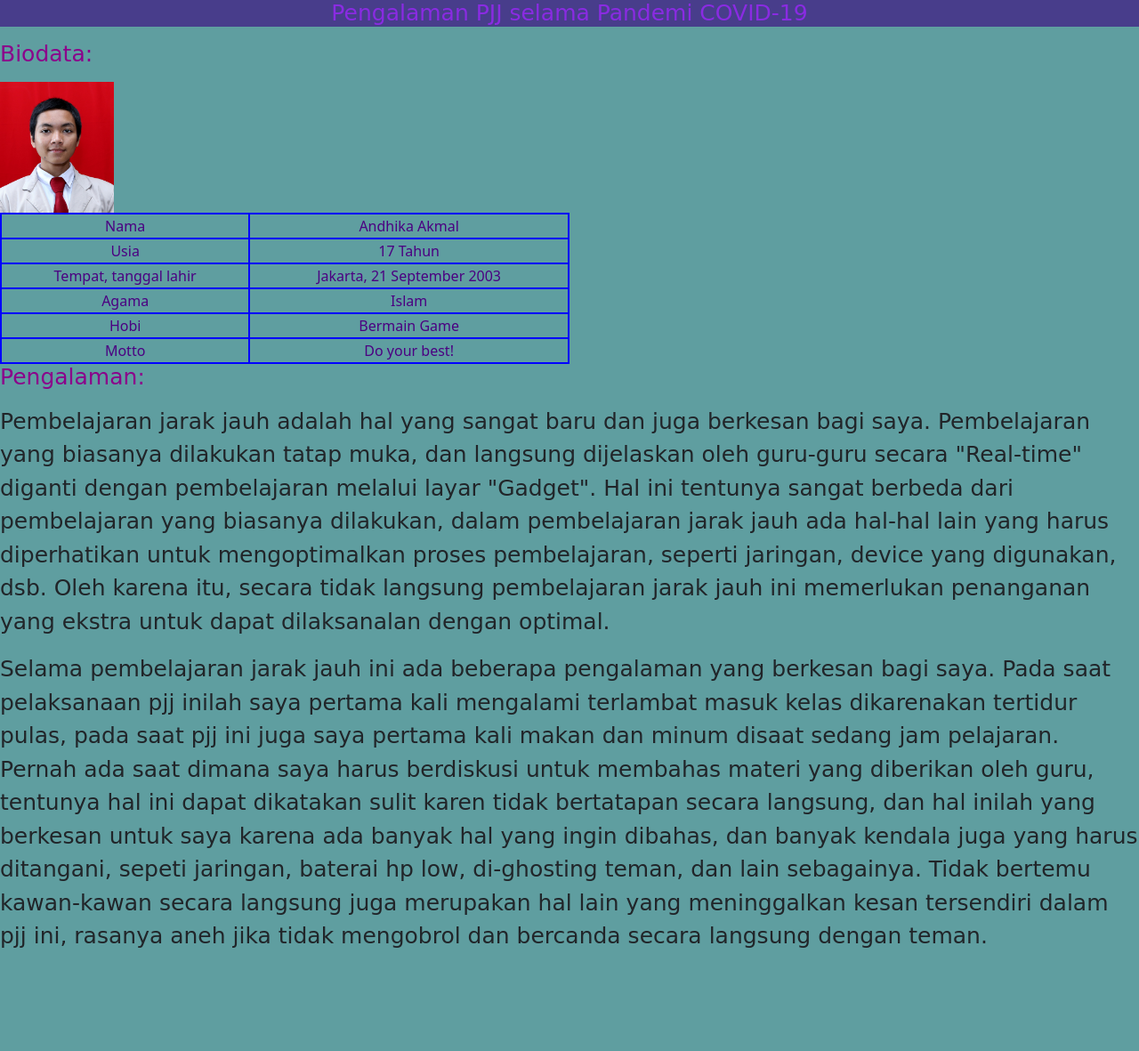
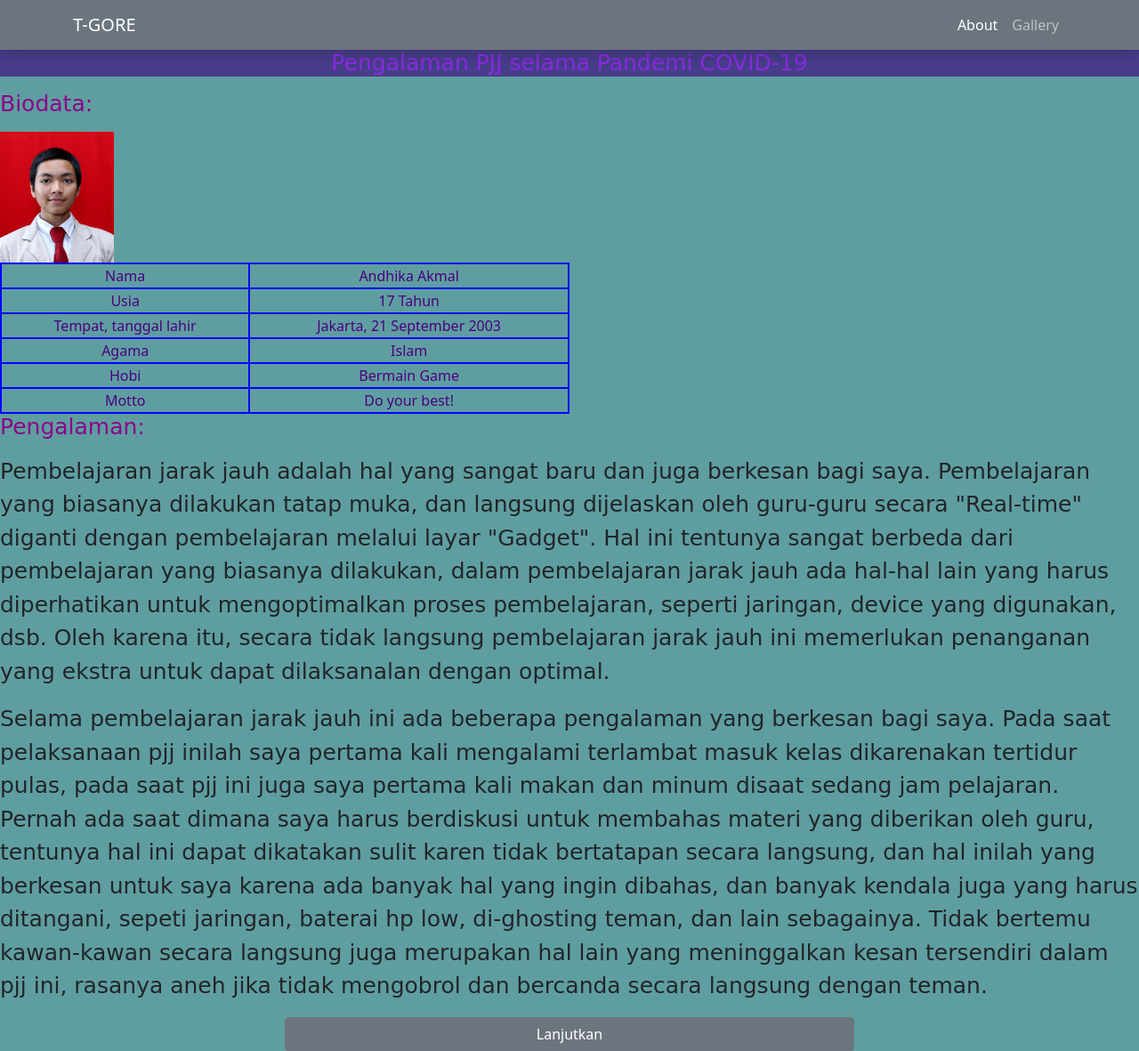
Before and after one commit to Andhikaak65/Andhikaak65.github.io, a plain HTML site: page index.html in a window 1280 px wide. Shown: the whole page at 89% size. Before the commit the page ends 1087 px from the top, so only its background shows below. Drawn offline with nearby package versions, Linux system fonts and the light colour scheme.

Commit message:
Update index.html

```diff
--- a/index.html
+++ b/index.html
@@ -6,6 +6,24 @@
 	<link rel="stylesheet" href="mystyle.css">
 </head>
 <body>
+<nav class="navbar navbar-expand-lg navbar-dark bg-secondary shadow">
+  <div class="container">
+    <a class="navbar-brand" href="#">T-GORE</a>
+    <button class="navbar-toggler" type="button" data-bs-toggle="collapse" data-bs-target="#navbarNav" aria-controls="navbarNav" aria-expanded="false" aria-label="Toggle navigation">
+      <span class="navbar-toggler-icon"></span>
+    </button>
+    <div class="collapse navbar-collapse" id="navbarNav">
+      <ul class="navbar-nav ms-auto">
+        <li class="nav-item">
+          <a class="nav-link active" aria-current="page" href="#">About</a>
+        </li>
+        <li class="nav-item">
+          <a class="nav-link" href="#">Gallery</a>
+        </li>
+      </ul>
+    </div>
+  </div>
+</nav>
 <h2><p style="text-align:center"> Pengalaman PJJ selama Pandemi COVID-19 </p></h2>
 <h3><p style="text-align:left"> Biodata: </p></h3>
 <img src="19.65.09148-ANDHIKA AKMAL.jpg" width="10%">
@@ -42,5 +60,8 @@ Hal ini tentunya sangat berbeda dari pembelajaran yang biasanya dilakukan, dalam
 <p style="textalign:left"> Selama pembelajaran jarak jauh ini ada beberapa pengalaman yang berkesan bagi saya. Pada saat pelaksanaan pjj inilah saya pertama kali mengalami terlambat masuk kelas dikarenakan tertidur pulas, pada saat pjj ini juga saya pertama kali makan dan minum disaat sedang jam pelajaran.
 Pernah ada saat dimana saya harus berdiskusi untuk membahas materi yang diberikan oleh guru, tentunya hal ini dapat dikatakan sulit karen tidak bertatapan secara langsung, dan hal inilah yang berkesan untuk saya karena ada banyak hal yang ingin dibahas, dan banyak kendala juga yang harus ditangani, sepeti jaringan, baterai hp low, di-ghosting teman, dan lain sebagainya.
 Tidak bertemu kawan-kawan secara langsung juga merupakan hal lain yang meninggalkan kesan tersendiri dalam pjj ini, rasanya aneh jika tidak mengobrol dan bercanda secara langsung dengan teman. </p>
+<div class="d-grid gap-2 col-6 mx-auto">
+  <button class="btn btn-secondary" type="button">Lanjutkan</button>
+</div>
 </body>
 </html>
```
